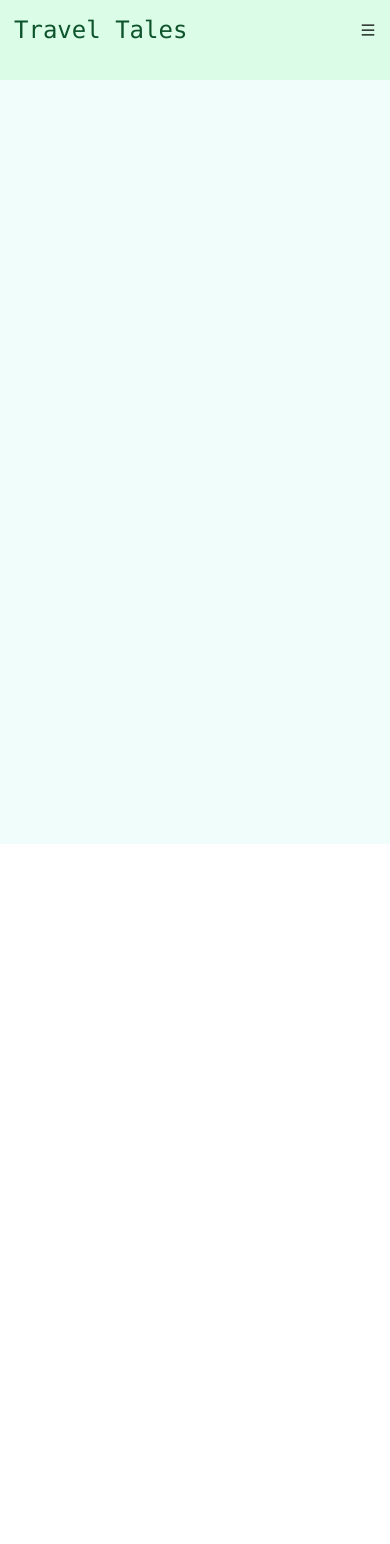
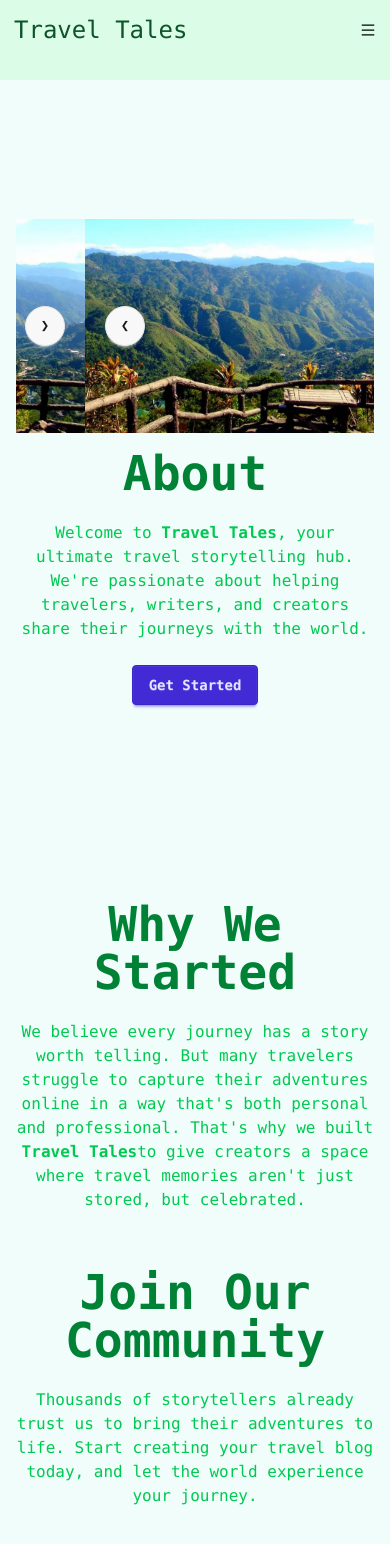
Before and after one commit to SamuelAlac/Travel-Tales, a React (Vite) app: page /About in a window 390 px wide. Shown: the top 1544 px of the page. Before the commit the page ends 844 px from the top, so only its background shows below. Built offline with nearby package versions, Linux system fonts and the light colour scheme.

Commit message:
add: about page & blog page

```diff
--- a/src/components/BlogsCard.tsx
+++ b/src/components/BlogsCard.tsx
@@ -1,7 +1,11 @@
+import { FaHeart } from "react-icons/fa";
+import { IoChatbox } from "react-icons/io5";
+import { FaRegEye } from "react-icons/fa";
+
 export const BlogsCard = () => {
   return (
-    <div className="card bg-green-700 w-75 h-100 mb-5">
-        <figure>
+    <div className="card bg-green-700 max-w-75 min-h-110 transition ease-in-out hover:scale-105">
+        <figure className="max-h-45">
             <img
             src="/Baguio.webp"
             alt="Baguio" />
@@ -9,8 +13,23 @@ export const BlogsCard = () => {
         <div className="card-body">
             <h2 className="card-title text-xl">This is Baguio</h2>
             <h3 className="text-sm">By: Samuel Alac</h3>
-            <p className="text-lg">A card component has a figure, a body part, and inside body there are title and actions parts</p>
-            <div className="card-actions justify-end">
+            <p className="text-sm">A card component has a figure, a body part, and inside body there are title and actions parts</p>
+            <div className="card-actions items-center gap-2 justify-between">
+            <div className="flex gap-2 items-center">
+              <div className="flex items-center gap-1.5">
+                <FaRegEye/>
+                <span className="hover:underline" role="button">100</span>
+              </div>
+              <div className="flex items-center gap-1.5">
+                <IoChatbox/>
+                <span className="hover:underline" role="button">100</span>
+              </div>
+              <div className="flex items-center gap-1.5">
+                <FaHeart/>
+                <span className="hover:underline" role="button">100</span>
+              </div>
+            </div>
+
             <button className="btn btn-soft">Read Me</button>
             </div>
         </div>
--- a/src/components/Navbar.tsx
+++ b/src/components/Navbar.tsx
@@ -8,13 +8,13 @@ export const Navbar = () => {
 
   return (
     <div className="flex flex-col p-3.5 lg:px-10 bg-green-100 fixed w-full z-1">
-      <div className="flex flex-col justify-between lg:flex-row space-y-5 md:space-y-0">
+      <div className="flex flex-col justify-between md:flex-row space-y-5 md:space-y-0">
         <div className="flex items-center justify-between">
           <h1 className="text-2xl text-green-900">Travel Tales</h1>
-          <div className="text-black lg:hidden"><AiOutlineMenu role="button" onClick={setToggle} /></div>
+          <div className="text-black md:hidden"><AiOutlineMenu role="button" onClick={setToggle} /></div>
         </div>
 
-        <nav className={`flex flex-col ${!toggle && 'hidden'} md:flex md:flex-col items-center lg:flex-row gap-5`}>
+        <nav className={`flex flex-col ${!toggle && 'hidden'} md:flex items-center md:flex-row gap-5`}>
           <Nav/>
         </nav>
       </div>
--- /dev/null
+++ b/src/components/ui/Carousel.tsx
@@ -0,0 +1,55 @@
+import { useCallback, useEffect, useRef, useState } from "react"
+
+export const Carousel = ({ images }: { images: string[] }) => {
+  const carouselImages = images;
+  const [carouselActiveItem, setCarouselActiveItem] = useState(0);
+  const carouselRef = useRef<HTMLDivElement>(null);
+
+  const scrollItem = () =>{
+    setCarouselActiveItem(prev =>{
+      if(carouselImages.length-1 > prev){
+        return prev + 1;
+      }else{
+        return 0;
+      }
+    })
+  }
+
+  const autoPlay = useCallback(() => setInterval(scrollItem, 5000), [])
+
+  useEffect(() =>{
+    const play = autoPlay();
+    return () => clearInterval(play)
+  },[autoPlay])
+
+  useEffect(() => {
+    if (carouselRef.current) {
+      const width = carouselRef.current.offsetWidth;
+      carouselRef.current.scrollTo({
+        left: carouselActiveItem * width,
+        behavior: "smooth",
+      });
+    }
+  },[carouselActiveItem]);
+
+  return (
+    <div ref={carouselRef} className="carousel w-full overflow-x-hidden">
+        {carouselImages.map((src, index) =>(
+        <div key={index} className="carousel-item relative w-full">
+            <img src={src} className="w-full" />
+
+            <div className="absolute left-5 right-5 top-1/2 flex -translate-y-1/2 transform justify-between">
+            <button className="btn btn-circle" onClick={() =>
+                setCarouselActiveItem(prev =>
+                prev === 0 ? carouselImages.length - 1 : prev - 1
+                )
+            }>❮</button>
+            <button className="btn btn-circle" onClick={() =>
+                setCarouselActiveItem(prev => prev + 1 % carouselImages.length)
+            }>❯</button>
+            </div>
+        </div>
+        ))}
+    </div>
+  )
+}
--- a/src/main.tsx
+++ b/src/main.tsx
@@ -5,6 +5,7 @@ import { createBrowserRouter, RouterProvider } from 'react-router-dom'
 import { MainLayout } from './layouts/MainLayout.tsx'
 import HomePage from './pages/Home/HomePage.tsx'
 import AboutPage from './pages/About/AboutPage.tsx'
+import BlogsPage from './pages/Blogs/BlogsPage.tsx'
 
 const router = createBrowserRouter([
   {
@@ -18,6 +19,10 @@ const router = createBrowserRouter([
       {
         path: '/About',
         element: <AboutPage/>
+      },
+      {
+        path: '/Blogs',
+        element: <BlogsPage/>
       }
     ]
   }
--- a/src/pages/About/AboutPage.tsx
+++ b/src/pages/About/AboutPage.tsx
@@ -1,6 +1,14 @@
+import { Beliefs } from "./components/Beliefs"
+import { Community } from "./components/Community"
+import { Hero } from "./components/Hero"
+
 const AboutPage = () => {
-  return (
-    <div>AboutPage</div>
+  return(
+    <>
+    <Hero/>
+    <Beliefs/>
+    <Community/>
+    </>
   )
 }
 
--- /dev/null
+++ b/src/pages/About/components/Beliefs.tsx
@@ -0,0 +1,20 @@
+export const Beliefs = () => {
+  return (
+    <div className="hero min-h-50">
+        <div className="hero-content text-center">
+            <div className="max-w-200">
+                <h1 className="text-5xl font-bold text-green-700">Why We Started</h1>
+                <div className="max-w-175">
+                    <p className="py-6 text-green-500">
+                        We believe every journey has a story worth telling.
+                        But many travelers struggle to capture their adventures
+                        online in a way that's both personal and professional.
+                        That's why we built <span className="font-semibold">Travel Tales</span>
+                        to give creators a space where travel memories aren't just stored, but celebrated.
+                    </p>
+                </div>
+            </div>
+        </div>
+    </div>
+  )
+}
--- /dev/null
+++ b/src/pages/About/components/Community.tsx
@@ -0,0 +1,17 @@
+export const Community = () => {
+  return (
+    <div className="hero min-h-50">
+        <div className="hero-content text-center">
+            <div className="max-w-200">
+                <h1 className="text-5xl font-bold text-green-700">Join Our Community</h1>
+                <div className="max-w-180">
+                    <p className="py-6 text-green-500">
+                        Thousands of storytellers already trust us to bring their adventures to life.
+                        Start creating your travel blog today, and let the world experience your journey.
+                    </p>
+                </div>
+            </div>
+        </div>
+    </div>
+  )
+}
--- /dev/null
+++ b/src/pages/About/components/Hero.tsx
@@ -0,0 +1,21 @@
+import { Carousel } from '../../../components/ui/Carousel'
+
+export const Hero = () => {
+  return (
+    <div className="hero min-h-screen mt-10 md:mt-0">
+      <div className="hero-content flex-col lg:flex-row-reverse">
+        <Carousel images={["/Baguio.webp","/Baguio.webp","/Baguio.webp"]}/>
+        <div className='text-center md:text-start'>
+          <h1 className="text-5xl font-bold text-green-700">About</h1>
+          <div className="max-w-175">
+            <p className="py-6 text-green-500">
+              Welcome to <span className="font-semibold">Travel Tales</span>, your ultimate travel storytelling hub.
+              We're passionate about helping travelers, writers, and creators share their journeys with the world.
+            </p>
+          </div>
+          <button className="btn btn-primary">Get Started</button>
+        </div>
+      </div>
+    </div>
+  )
+}
--- /dev/null
+++ b/src/pages/Blogs/BlogsPage.tsx
@@ -0,0 +1,12 @@
+import { BlogsCard } from "../../components/BlogsCard"
+import { Blogs } from "./components/Blogs"
+
+const BlogsPage = () => {
+  return (
+    <div className="mt-20">
+    <Blogs/>
+    </div>
+  )
+}
+
+export default BlogsPage
--- /dev/null
+++ b/src/pages/Blogs/components/Blogs.tsx
@@ -0,0 +1,30 @@
+import { BlogsCard } from "../../../components/BlogsCard"
+import { IoIosSearch } from "react-icons/io";
+
+export const Blogs = () => {
+  return (
+    <div className="flex flex-col items-center min-h-screen space-y-8 mb-5">
+        <h1 className="text-green-700 text-3xl">Travel Tales Blogs</h1>
+
+          <label className="w-75 md:min-w-125 rounded-2xl bg-transparent input input-neutral">
+            <IoIosSearch className="text-neutral-900"/>
+            <input type="text" placeholder="Type here" className="grow" />
+          </label>
+
+        <div className="grid grid-col-1 md:grid-cols-4 gap-10">
+            <BlogsCard/>
+            <BlogsCard/>
+            <BlogsCard/>
+            <BlogsCard/>
+            <BlogsCard/>
+            <BlogsCard/>
+            <BlogsCard/>
+            <BlogsCard/>
+            <BlogsCard/>
+            <BlogsCard/>
+            <BlogsCard/>
+            <BlogsCard/>
+        </div>
+    </div>
+  )
+}
--- a/src/pages/Home/components/FeaturedBlogs.tsx
+++ b/src/pages/Home/components/FeaturedBlogs.tsx
@@ -2,8 +2,8 @@ import { BlogsCard } from "../../../components/BlogsCard"
 
 export const FeaturedBlogs = () => {
   return (
-    <div className="flex flex-col items-center min-h-screen space-y-10">
-        <h1 className="text-green-700 text-3xl">Featured Blog Posts</h1>
+    <div className="flex flex-col items-center min-h-screen space-y-8">
+        <h1 className="text-green-700 text-3xl">Featured Tales</h1>
         <div className="grid grid-col-1 md:grid-cols-4 gap-10">
             <BlogsCard/>
             <BlogsCard/>
@@ -13,6 +13,10 @@ export const FeaturedBlogs = () => {
             <BlogsCard/>
             <BlogsCard/>
         </div>
+
+        <div className="bg-green-900 w-50 h-10 flex justify-center rounded-4xl mb-3">
+          <button className="text-green-50 hover:text-green-300">See More</button>
+        </div>
     </div>
   )
 }
--- a/src/utils/links.ts
+++ b/src/utils/links.ts
@@ -12,7 +12,7 @@ export const links = [
         name: 'Blogs',
     },
     {
-        path: '/SmartPlan',
-        name: 'Smart Plan',
+        path: '/Login',
+        name: 'Login',
     },
 ]
```
